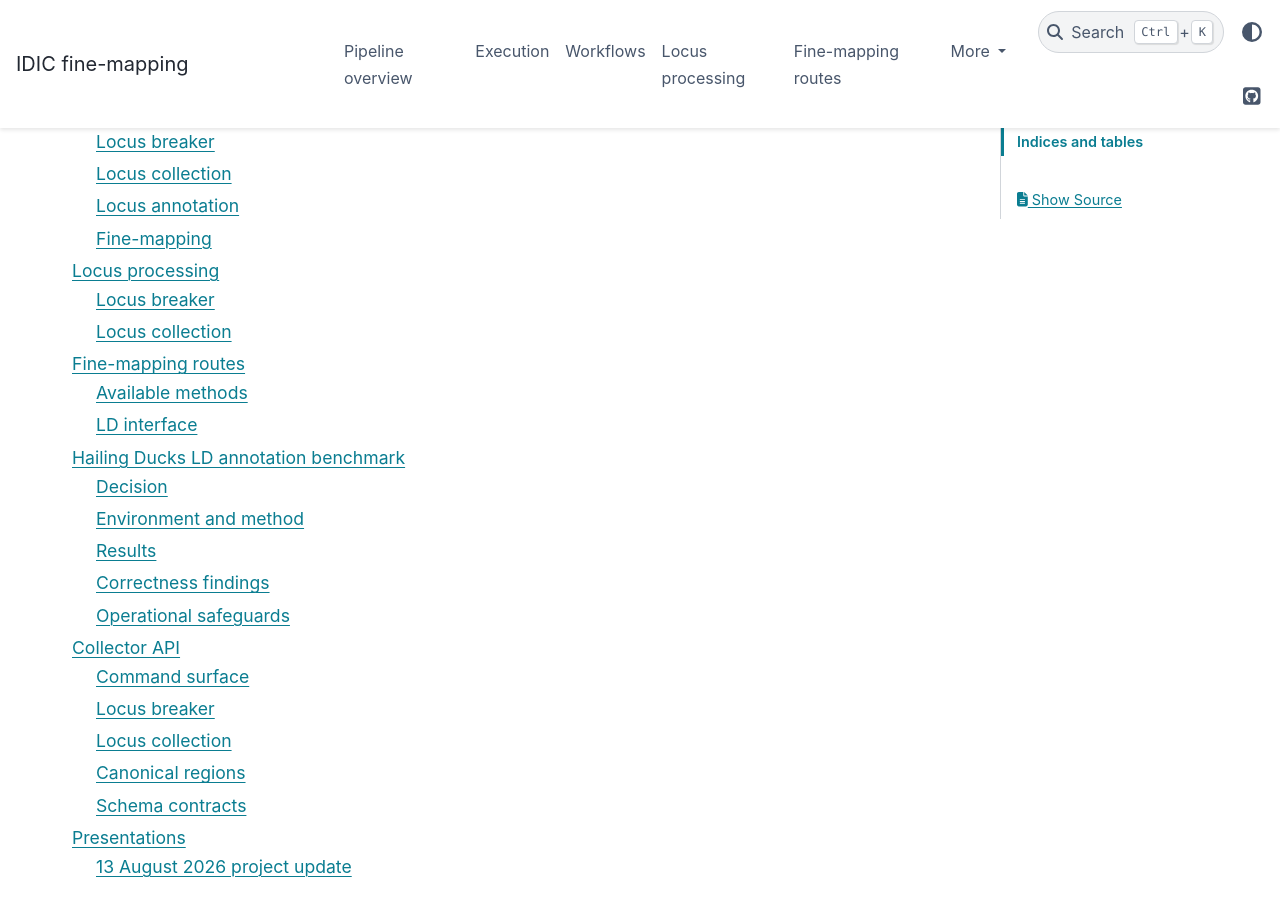
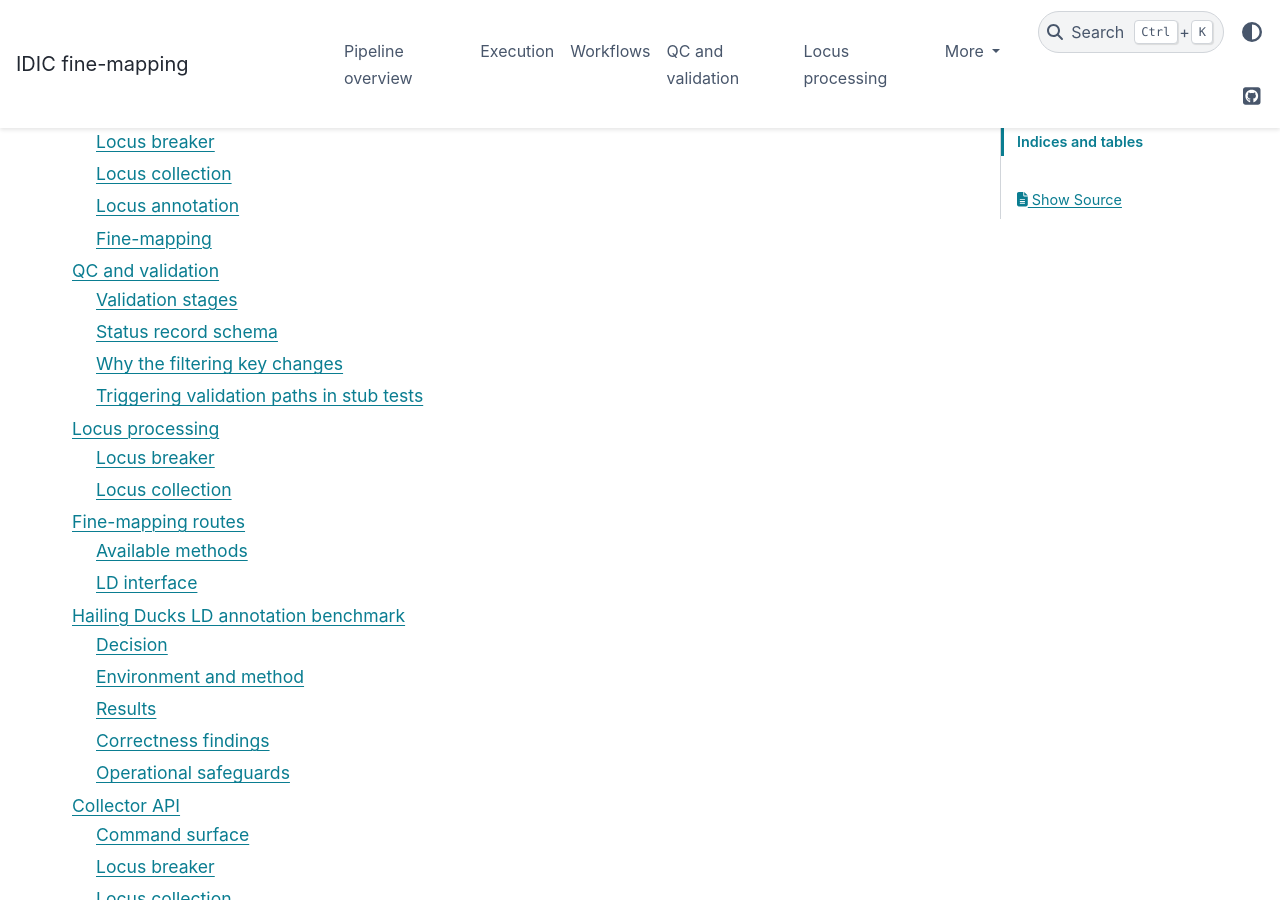
Before and after one commit to opentargets/nf-fine-mapping, a Sphinx documentation site: the page built from docs/index.rst, in a window 1280 px wide and 900 px high, scrolled down 489 px. Built offline with Sphinx 7.4.7 and the PyData theme 0.15.4, drawn with Linux system fonts in a browser that asks for light colours; part of the change alters nothing that is shown.

Commit message:
docs: add QC and validation guide
Document the four status-emitting stages traced through main.nf and the
collector CLI (MANIFEST/UNREGISTERED_ANCESTRY, LOCUS_BREAKER and
LOCUS_COLLECTION/EMPTY_DATASET, LD_ANNOTATION/EMPTY_LD_PAIRS), their JSONL
schema and publish paths, why the invalidation key switches from runId to
fineMappingLocusSetId after locus collection merges studies into shared
locus sets, and how to exercise these paths in stub tests. Cross-links the
pipeline metro map's Validation & QC line, which depicts the same stages.

Co-Authored-By: Claude Sonnet 5 <noreply@anthropic.com>
Claude-Session: https://claude.ai/code/session_01DHpgWeHsbWtxEUiX9FiaNE

```diff
--- a/docs/index.rst
+++ b/docs/index.rst
@@ -13,6 +13,7 @@ disequilibrium resources.
    user-guide/overview
    user-guide/execution
    user-guide/workflows
+   user-guide/qc-validation
    user-guide/locus-processing
    user-guide/fine-mapping-routes
    benchmarks/hailing-ducks-ld-annotation
--- /dev/null
+++ b/docs/user-guide/qc-validation.rst
@@ -0,0 +1,124 @@
+QC and validation
+==================
+
+Every processing stage in the pipeline emits its own quality-control status
+records. A status record marks one run, or one locus set, as invalid; the
+pipeline filters that record's inputs out before they reach the next stage,
+so a known-bad input is never silently carried forward into fine-mapping.
+
+.. image:: ../architecture/pipeline-metro-map.svg
+   :alt: Metro map of the nf-fine-mapping pipeline, highlighting the dashed
+         Validation & QC line that runs alongside manifest validation, both
+         locus-breaker routes, locus collection, and both LD-annotation
+         routes, converging on the Reports output.
+
+The dashed *Validation & QC* line above is exactly this mechanism: every
+stage that can invalidate an input feeds it, and all four converge on the
+same published ``Reports`` output.
+
+Validation stages
+------------------
+
+Four stages can emit a status record:
+
+.. list-table::
+   :header-rows: 1
+
+   * - ``validationStage``
+     - Reason
+     - Trigger
+     - Implementation
+   * - ``MANIFEST``
+     - ``UNREGISTERED_ANCESTRY``
+     - A manifest row's ancestry has no matching entry in ``params.ld_registry``.
+     - Inline Groovy check in ``main.nf`` (``MANIFEST_VALIDATION``).
+   * - ``LOCUS_BREAKER``
+     - ``EMPTY_DATASET``
+     - The per-study locus-breaker output has zero logical rows.
+     - ``collector empty_status`` (both the ``collector`` and ``gentropy``
+       locus-breaker routes call it).
+   * - ``LOCUS_COLLECTION``
+     - ``EMPTY_DATASET``
+     - The per-run collected-loci output has zero logical rows.
+     - ``collector empty_status``.
+   * - ``LD_ANNOTATION``
+     - ``EMPTY_LD_PAIRS``
+     - Any ancestry in a locus set's pairwise LD statistics has
+       ``n_ld_pairs == 0``.
+     - ``collector check_ld_pair_stats`` (both the ``gentropy`` and
+       ``hailing_ducks`` LD-annotation routes call it).
+
+``MANIFEST``, ``LOCUS_BREAKER``, and ``LOCUS_COLLECTION`` records are keyed
+by ``runId``. ``LD_ANNOTATION`` records are keyed by
+``fineMappingLocusSetId`` instead — see `Why the filtering key changes`_.
+
+Status record schema
+---------------------
+
+Each stage writes newline-delimited JSON. A typical record looks like:
+
+.. code-block:: json
+
+   {"runId": "run-1", "path": "collected_loci/fine_mapping_locus_sets/run-1", "validationStage": "LOCUS_COLLECTION", "reason": "EMPTY_DATASET"}
+
+The ``LD_ANNOTATION`` variant adds ``fineMappingLocusSetId`` in place of a
+bare ``runId``-scoped path. ``fineMappingLocusSetId`` is an MD5 digest of
+the set's sorted ``studyLocusId`` values, not a coordinate-derived string:
+
+.. code-block:: json
+
+   {"runId": "run-1", "fineMappingLocusSetId": "3f2a9c7e1b8d4f6a0c5e9b2d7a1f4c8e", "path": "stats.jsonl", "validationStage": "LD_ANNOTATION", "reason": "EMPTY_LD_PAIRS"}
+
+Status records are published alongside the pipeline's other outputs:
+
+.. list-table::
+   :header-rows: 1
+
+   * - Stage
+     - Published path
+   * - ``MANIFEST``
+     - ``validation/manifest``
+   * - ``LOCUS_BREAKER``
+     - ``status/locus_breaker``
+   * - ``LOCUS_COLLECTION``
+     - ``status/locus_collection``
+   * - ``LD_ANNOTATION``
+     - ``status/locus_annotation``
+
+Why the filtering key changes
+------------------------------
+
+The first three stages operate one-study-per-``runId``, so invalidation
+accumulates forward by ``runId``: a run marked invalid at ``MANIFEST`` is
+excluded from ``LOCUS_BREAKER``'s input, and a run marked invalid at either
+``MANIFEST`` or ``LOCUS_BREAKER`` is excluded from ``LOCUS_COLLECTION``'s
+input.
+
+``LOCUS_COLLECTION`` merges loci from multiple studies into shared
+``fineMappingLocusSetId`` groups, so a single ``runId`` no longer identifies
+one output row from that point on. ``LD_ANNOTATION`` therefore filters its
+own output by ``fineMappingLocusSetId`` instead of by ``runId``, removing
+any locus set with zero LD pairs in any ancestry before it reaches
+``FINE_MAPPING``. No further validation stage runs after LD annotation.
+
+Triggering validation paths in stub tests
+-------------------------------------------
+
+The ``collector empty_status`` and ``collector check_ld_pair_stats`` stub
+blocks are silent by default, since most stub fixtures are not meant to
+exercise the invalid path. Force them on with:
+
+.. code-block:: groovy
+
+   params {
+       empty_status_stub_emit = true
+       ld_pair_stats_stub_emit = true
+       ld_pair_stats_stub_empty_locus_set_ids = ['3f2a9c7e1b8d4f6a0c5e9b2d7a1f4c8e']
+   }
+
+``empty_status_stub_emit`` covers both the ``LOCUS_BREAKER`` and
+``LOCUS_COLLECTION`` stages, since they share the same
+``COLLECTOR_EMPTY_STATUS`` process. ``MANIFEST`` validation needs no stub
+flag: its ``UNREGISTERED_ANCESTRY`` check is a plain Groovy comparison
+against ``params.ld_registry``, so it behaves identically in stub and
+non-stub runs.
```
